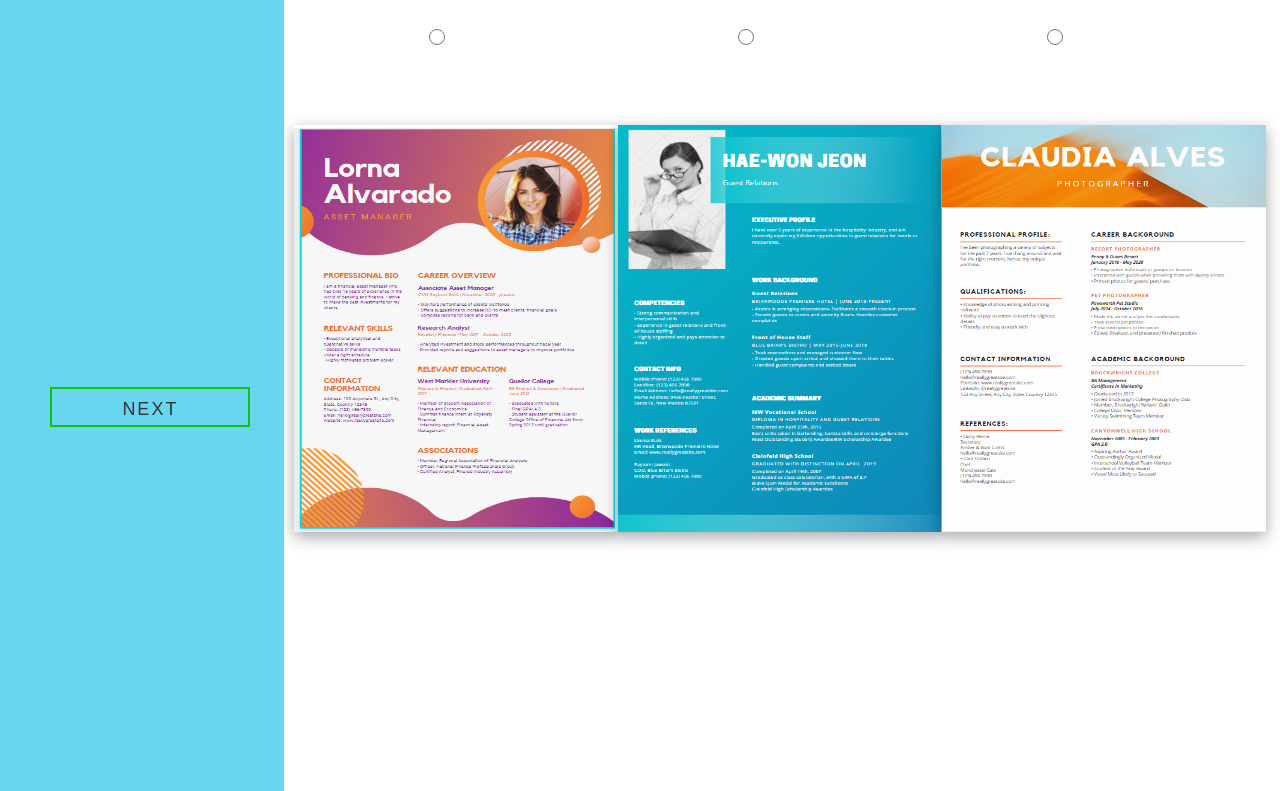
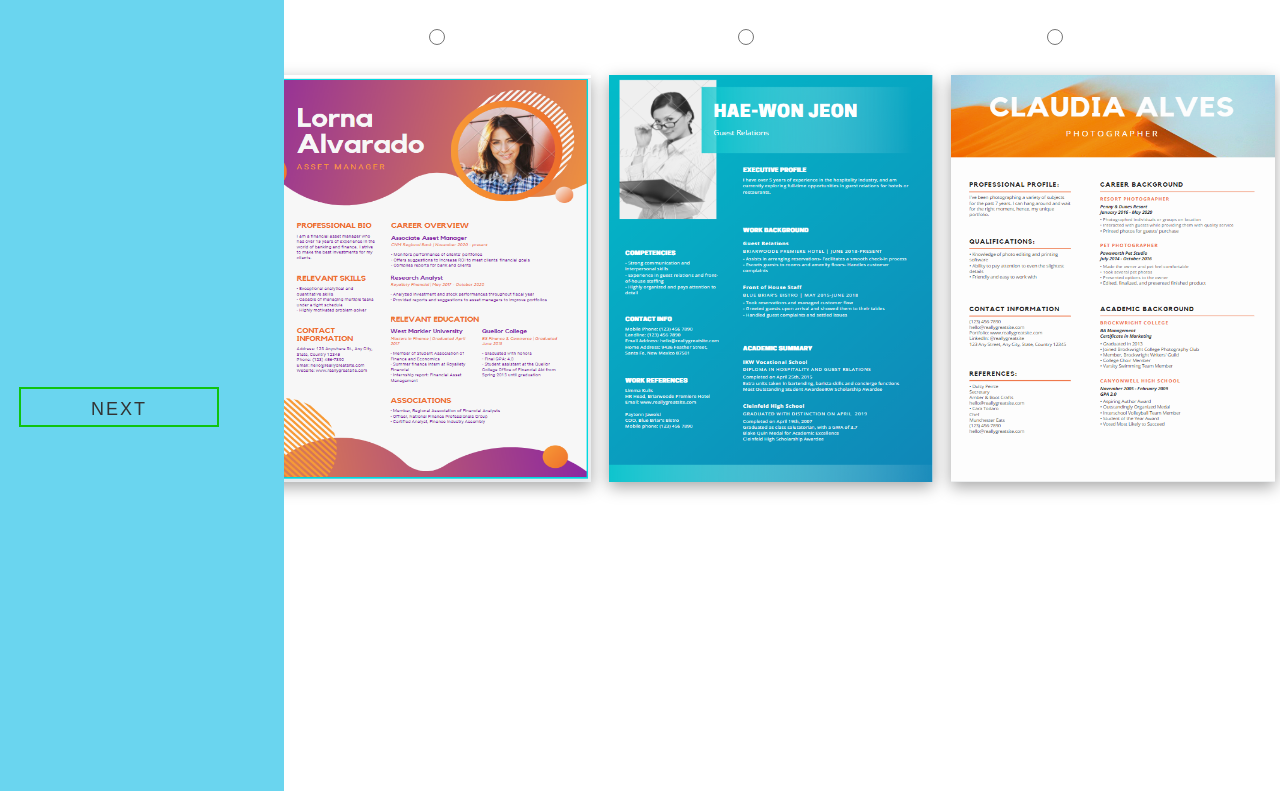
Before and after one commit to ArnabMdev/Creation-Resume-Maker, a plain HTML site: page Form1.html in a window 1280 px wide. Shown: the part 73-864 px from the top of the page. Before the commit the page ends 800 px from the top, so only its background shows below. Drawn offline with nearby package versions, Linux system fonts and the light colour scheme.

Commit message:
updated UI and some functionalities

```diff
--- a/Form1.html
+++ b/Form1.html
@@ -96,13 +96,13 @@
                     </div>
                 </div>
                 <div class="row">
-                  <div class="wrapper">
+                  <div class="wrapper" style=" left: 107px;">
                     <a class= "fancy1"href="Form2.html"><span>NEXT</span></a>
                   </div>
                 </div>
             </form>
             <!-- <label for="template3" class="btn btn-primary" style="margin-top: 10rem;">hi</label> -->
-              <div class="d-flex flex-row">
+              <div class="d-flex flex-row form1-label-container">
                   <div class="col d-flex justify-content-center">
                       <label for="template1"><img id="img1"  src="images/template1.png" alt="" srcset="" > </label>
                   </div>
--- a/style.css
+++ b/style.css
@@ -20,7 +20,9 @@ body{
     font-size: 1.3rem;
     text-decoration: none;
     color: black;
+    padding:10px 5px;
 }
+
 
 .btnsgnUp{
     margin-right: 1rem;
@@ -29,11 +31,19 @@ body{
     font-size: 1.3rem;
     text-decoration: none;
     color: black;
+    padding:10px 5px;
+}
+
+.btnsgnIn:hover, .btnsgnUp:hover{
+  border-radius:25px;
+  /* padding: 10px; */
+  background-color: rgb(80, 0, 230);
+  color:white;
 }
 
 .headline{
     position: relative;
-    left: 6rem;
+    left: 3rem;
     right: 0;
     width: 30rem;
     margin-top: 10rem;
@@ -97,7 +107,7 @@ body{
 .wrapper{
     position: absolute;
     top: 55%;
-    left: 50%;
+    left: 35%;
     transform: translate(-50%, -50%);
   }
 
--- a/style2.css
+++ b/style2.css
@@ -3,7 +3,7 @@ body{
 }
 
 .verticalStrip {
-    position: fixed;
+    position: absolute;
     top: 4rem;
     left: 0;
     width: 17.75rem;
@@ -40,6 +40,7 @@ img{
 
 #img1, #img2,#img3{
     cursor: pointer;
+    margin: 30px 9px;
 }
 
 .radio{
@@ -52,11 +53,20 @@ input{
 }
 
 .wrapper{
-    position: fixed;
+    position: absolute;
     top: 60%;
-    left: 53%;
+    /* left: 53%; */
+    width:200px;
     transform: translate(-50%, -50%);
   }
+
+
+
+.form1-label-container{
+    justify-content: center;
+    align-items: center;
+    margin-left: 50px;
+}
 
   a.fancy{
     display: block;
```
Also changed, not shown: Form3.html (+2 -2 lines), Form4.html (+1 -1 lines).
